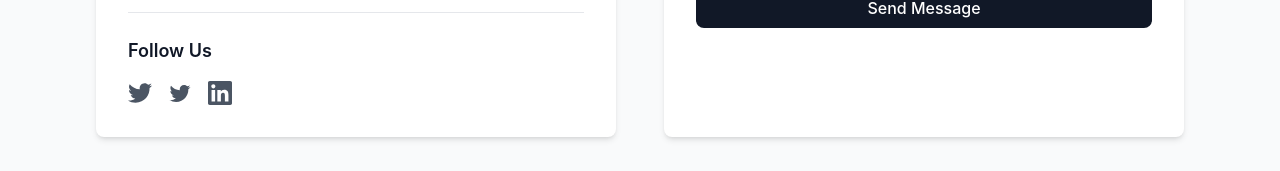
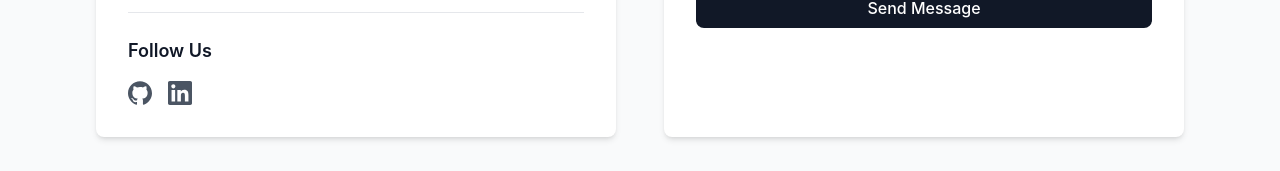
Before and after one commit to Nathandiv/AprrovalSeal, an Angular app: page /contact in a window 1280 px wide. Shown: the part 741-912 px from the top of the page. Built offline with nearby package versions, Linux system fonts and the light colour scheme.

Commit message:
made changes

```diff
--- a/src/pages/contact/contact.component.html
+++ b/src/pages/contact/contact.component.html
@@ -144,20 +144,24 @@
 >
   <svg class="w-6 h-6" fill="currentColor" viewBox="0 0 24 24">
     <path
-                  d="M24 4.557c-.883.392-1.832.656-2.828.775 1.017-.609 1.798-1.574 2.165-2.724-.951.564-2.005.974-3.127 1.195-.897-.957-2.178-1.555-3.594-1.555-3.179 0-5.515 2.966-4.797 6.045-4.091-.205-7.719-2.165-10.148-5.144-1.29 2.213-.669 5.108 1.523 6.574-.806-.026-1.566-.247-2.229-.616-.054 2.281 1.581 4.415 3.949 4.89-.693.188-1.452.232-2.224.084.626 1.956 2.444 3.379 4.6 3.419-2.07 1.623-4.678 2.348-7.29 2.04 2.179 1.397 4.768 2.212 7.548 2.212 9.142 0 14.307-7.721 13.995-14.646.962-.695 1.797-1.562 2.457-2.549z"
+      d="M12 0.297c-6.63 0-12 5.373-12 12 0 5.303
+         3.438 9.8 8.205 11.387.6.113.82-.258.82-.577
+         0-.285-.01-1.04-.015-2.04-3.338.724-4.042-1.61-4.042-1.61
+         -.546-1.387-1.333-1.757-1.333-1.757-1.089-.744.084-.729.084-.729
+         1.205.084 1.838 1.236 1.838 1.236 1.07 1.835 2.809 1.305
+         3.495.998.108-.776.418-1.305.76-1.605-2.665-.3-5.466-1.334-5.466-5.93
+         0-1.31.465-2.38 1.235-3.22-.135-.303-.54-1.523.105-3.176
+         0 0 1.005-.322 3.3 1.23a11.5 11.5 0 013.003-.404
+         c1.02.005 2.045.138 3.003.404 2.28-1.552 3.285-1.23
+         3.285-1.23.645 1.653.24 2.873.12 3.176.765.84
+         1.23 1.91 1.23 3.22 0 4.61-2.805 5.625-5.475
+         5.92.435.375.81 1.096.81 2.22 0 1.606-.015 2.896-.015
+         3.286 0 .315.21.694.825.576C20.565 22.092 24 17.592
+         24 12.297c0-6.627-5.373-12-12-12"
     />
   </svg>
 </a>
-            <a
-              href="#"
-              class="text-gray-600 hover:text-gray-900 transition-colors"
-            >
-              <svg class="w-6 h-6" fill="currentColor" viewBox="0 0 24 24">
-                <path
-                  d="M22.46 6c-.77.35-1.6.58-2.46.69.88-.53 1.56-1.37 1.88-2.38-.83.5-1.75.85-2.72 1.05C18.37 4.5 17.26 4 16 4c-2.35 0-4.27 1.92-4.27 4.29 0 .34.04.67.11.98C8.28 9.09 5.11 7.38 3 4.79c-.37.63-.58 1.37-.58 2.15 0 1.49.75 2.81 1.91 3.56-.71 0-1.37-.2-1.95-.5v.03c0 2.08 1.48 3.82 3.44 4.21a4.22 4.22 0 0 1-1.93.07 4.28 4.28 0 0 0 4 2.98 8.521 8.521 0 0 1-5.33 1.84c-.34 0-.68-.02-1.02-.06C3.44 20.29 5.7 21 8.12 21 16 21 20.33 14.46 20.33 8.79c0-.19 0-.37-.01-.56.84-.6 1.56-1.36 2.14-2.23z"
-                />
-              </svg>
-            </a>
+
             <a
               href="#"
               class="text-gray-600 hover:text-gray-900 transition-colors"
```
Lines whose indentation alone changed are shown as unchanged.
